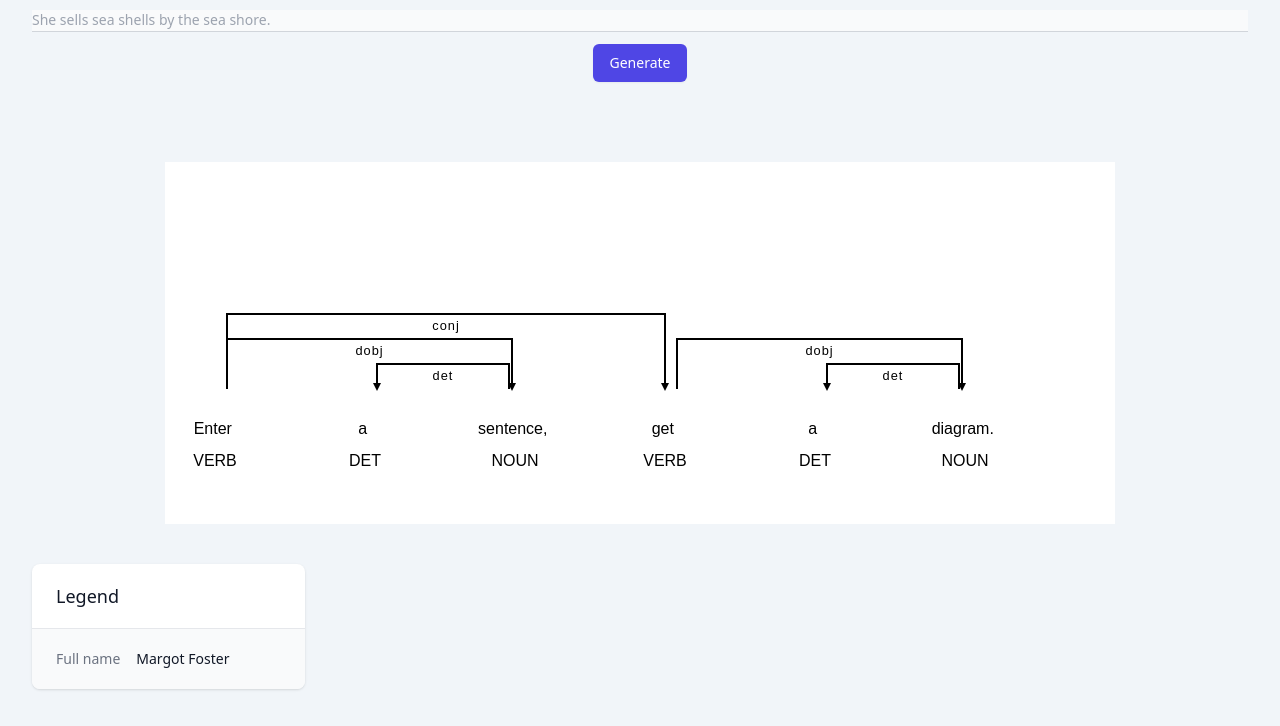
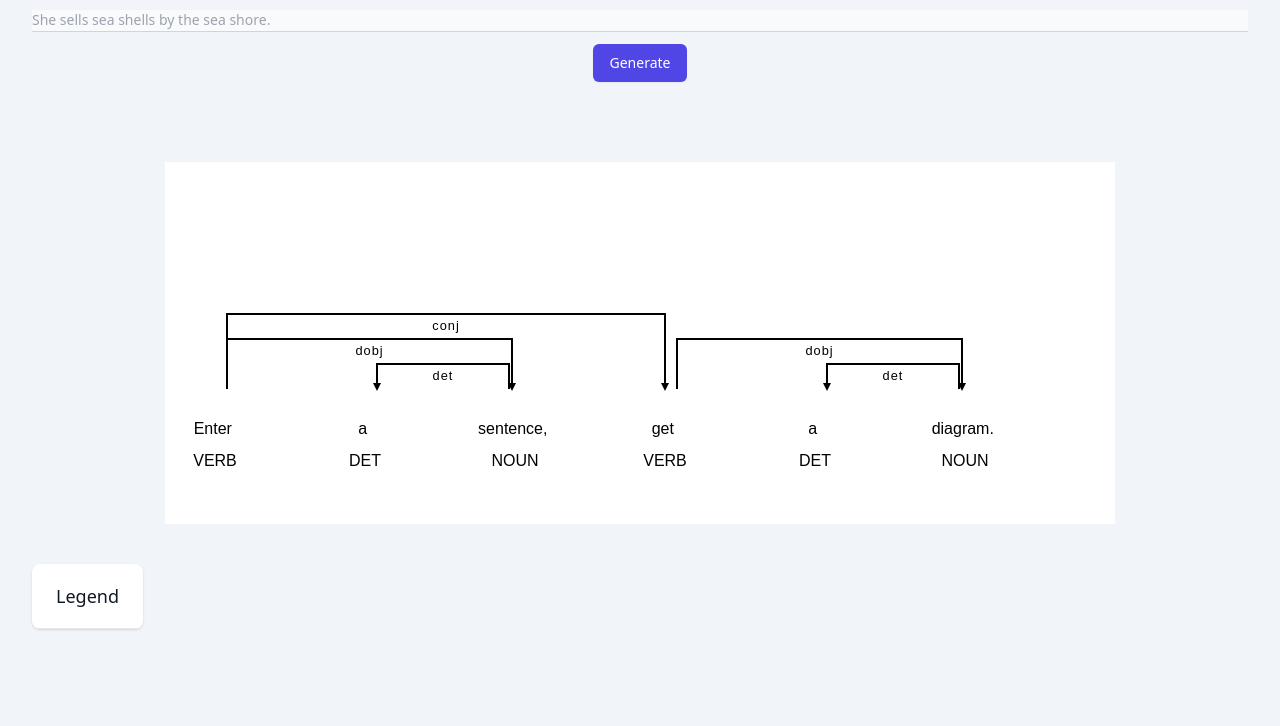
Before and after one commit to gjtorikian/diagrammer, a website: page index.html in a window 1280 px wide. Shown: the part 170-896 px from the top of the page. After the commit the page ends 863 px from the top, so only its background shows below. Drawn offline with Linux system fonts and the light colour scheme.

Commit message:
and i oop

```diff
--- a/index.html
+++ b/index.html
@@ -50,16 +50,7 @@
               </h3>
             </div>
             <div class="border-t border-gray-200">
-              <dl id="legend">
-                <div
-                  class="bg-gray-50 px-4 py-5 sm:grid sm:grid-cols-3 sm:gap-4 sm:px-6"
-                >
-                  <dt class="text-sm font-medium text-gray-500">Full name</dt>
-                  <dd class="mt-1 text-sm text-gray-900 sm:mt-0 sm:col-span-2">
-                    Margot Foster
-                  </dd>
-                </div>
-              </dl>
+              <dl id="legend"></dl>
             </div>
           </div>
         </div>
```
